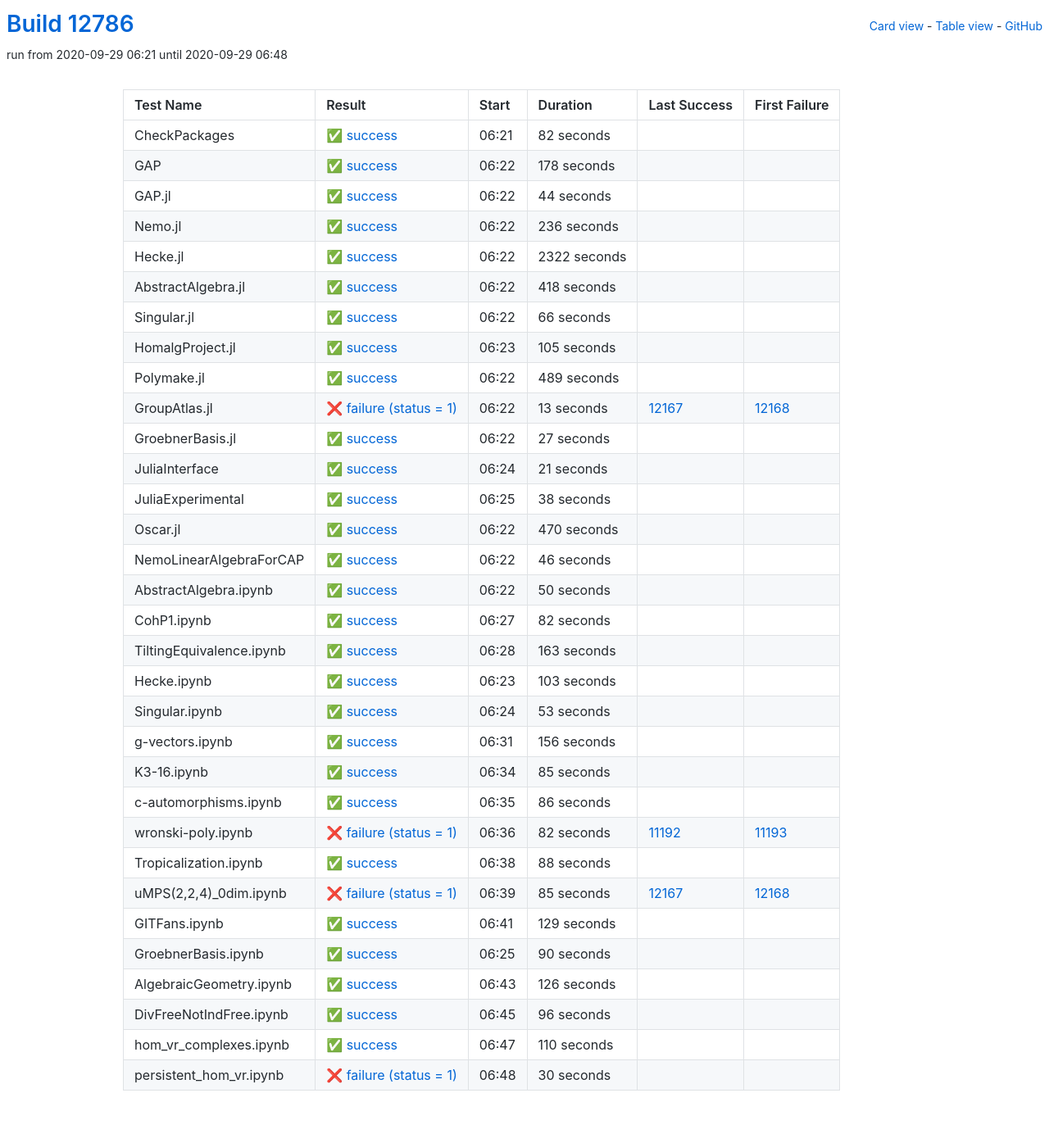
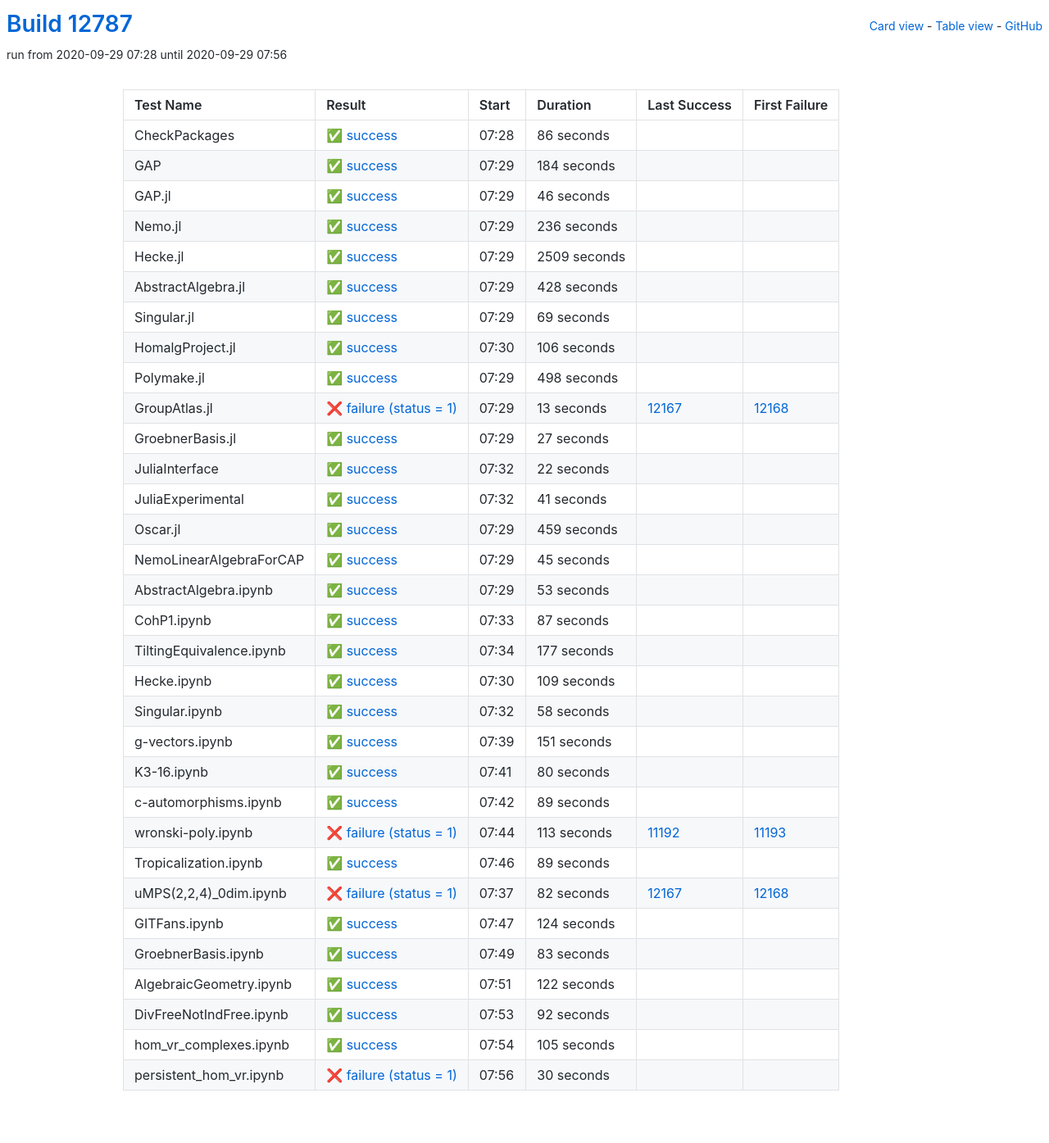
Before and after one commit to oscar-system/oscar-ci-status, a Jekyll site: the page built from table.html, in a window 1280 px wide. Shown: the whole page at 82% size. Built offline with Jekyll 4.4.1, drawn with Linux system fonts in a browser that asks for light colours.

Commit message:
Build #12787

```diff
--- a/_data/ci.yml
+++ b/_data/ci.yml
@@ -1,6 +1,6 @@
 ---
-build: 12786
-build_url: https://oscarci.mathematik.uni-kl.de/job/oscar/12786/
+build: 12787
+build_url: https://oscarci.mathematik.uni-kl.de/job/oscar/12787/
 job: oscar
 organization: oscar-system
 repo: oscar-ci-status
@@ -8,44 +8,44 @@
 tests:
 - name: CheckPackages
   id: checkpackages
-  log: https://oscarci.mathematik.uni-kl.de/job/oscar/12786/artifact/logs/build-12786/CheckPackages.log
-  start: 2020-09-29 06:21
+  log: https://oscarci.mathematik.uni-kl.de/job/oscar/12787/artifact/logs/build-12787/CheckPackages.log
+  start: 2020-09-29 07:28
   success: true
   exitcode: 0
   status: success
-  duration: 82
+  duration: 86
   last_success: false
   last_success_url:
   first_failure: false
   first_failure_url:
 - name: GAP
   id: gap
-  log: https://oscarci.mathematik.uni-kl.de/job/oscar/12786/artifact/logs/build-12786/GAP.log
-  start: 2020-09-29 06:22
+  log: https://oscarci.mathematik.uni-kl.de/job/oscar/12787/artifact/logs/build-12787/GAP.log
+  start: 2020-09-29 07:29
   success: true
   exitcode: 0
   status: success
-  duration: 178
+  duration: 184
   last_success: false
   last_success_url:
   first_failure: false
   first_failure_url:
 - name: GAP.jl
   id: gap-jl
-  log: https://oscarci.mathematik.uni-kl.de/job/oscar/12786/artifact/logs/build-12786/GAP.jl.log
-  start: 2020-09-29 06:22
+  log: https://oscarci.mathematik.uni-kl.de/job/oscar/12787/artifact/logs/build-12787/GAP.jl.log
+  start: 2020-09-29 07:29
   success: true
   exitcode: 0
   status: success
-  duration: 44
+  duration: 46
   last_success: false
   last_success_url:
   first_failure: false
   first_failure_url:
 - name: Nemo.jl
   id: nemo-jl
-  log: https://oscarci.mathematik.uni-kl.de/job/oscar/12786/artifact/logs/build-12786/Nemo.jl.log
-  start: 2020-09-29 06:22
+  log: https://oscarci.mathematik.uni-kl.de/job/oscar/12787/artifact/logs/build-12787/Nemo.jl.log
+  start: 2020-09-29 07:29
   success: true
   exitcode: 0
   status: success
@@ -56,68 +56,68 @@
   first_failure_url:
 - name: Hecke.jl
   id: hecke-jl
-  log: https://oscarci.mathematik.uni-kl.de/job/oscar/12786/artifact/logs/build-12786/Hecke.jl.log
-  start: 2020-09-29 06:22
+  log: https://oscarci.mathematik.uni-kl.de/job/oscar/12787/artifact/logs/build-12787/Hecke.jl.log
+  start: 2020-09-29 07:29
   success: true
   exitcode: 0
   status: success
-  duration: 2322
+  duration: 2509
   last_success: false
   last_success_url:
   first_failure: false
   first_failure_url:
 - name: AbstractAlgebra.jl
   id: abstractalgebra-jl
-  log: https://oscarci.mathematik.uni-kl.de/job/oscar/12786/artifact/logs/build-12786/AbstractAlgebra.jl.log
-  start: 2020-09-29 06:22
+  log: https://oscarci.mathematik.uni-kl.de/job/oscar/12787/artifact/logs/build-12787/AbstractAlgebra.jl.log
+  start: 2020-09-29 07:29
   success: true
   exitcode: 0
   status: success
-  duration: 418
+  duration: 428
   last_success: false
   last_success_url:
   first_failure: false
   first_failure_url:
 - name: Singular.jl
   id: singular-jl
-  log: https://oscarci.mathematik.uni-kl.de/job/oscar/12786/artifact/logs/build-12786/Singular.jl.log
-  start: 2020-09-29 06:22
+  log: https://oscarci.mathematik.uni-kl.de/job/oscar/12787/artifact/logs/build-12787/Singular.jl.log
+  start: 2020-09-29 07:29
   success: true
   exitcode: 0
   status: success
-  duration: 66
+  duration: 69
   last_success: false
   last_success_url:
   first_failure: false
   first_failure_url:
 - name: HomalgProject.jl
   id: homalgproject-jl
-  log: https://oscarci.mathematik.uni-kl.de/job/oscar/12786/artifact/logs/build-12786/HomalgProject.jl.log
-  start: 2020-09-29 06:23
+  log: https://oscarci.mathematik.uni-kl.de/job/oscar/12787/artifact/logs/build-12787/HomalgProject.jl.log
+  start: 2020-09-29 07:30
   success: true
   exitcode: 0
   status: success
-  duration: 105
+  duration: 106
   last_success: false
   last_success_url:
   first_failure: false
   first_failure_url:
 - name: Polymake.jl
   id: polymake-jl
-  log: https://oscarci.mathematik.uni-kl.de/job/oscar/12786/artifact/logs/build-12786/Polymake.jl.log
-  start: 2020-09-29 06:22
+  log: https://oscarci.mathematik.uni-kl.de/job/oscar/12787/artifact/logs/build-12787/Polymake.jl.log
+  start: 2020-09-29 07:29
   success: true
   exitcode: 0
   status: success
-  duration: 489
+  duration: 498
   last_success: false
   last_success_url:
   first_failure: false
   first_failure_url:
 - name: GroupAtlas.jl
   id: groupatlas-jl
-  log: https://oscarci.mathematik.uni-kl.de/job/oscar/12786/artifact/logs/build-12786/GroupAtlas.jl.log
-  start: 2020-09-29 06:22
+  log: https://oscarci.mathematik.uni-kl.de/job/oscar/12787/artifact/logs/build-12787/GroupAtlas.jl.log
+  start: 2020-09-29 07:29
   success: false
   exitcode: 1
   status: failure
@@ -128,8 +128,8 @@
   first_failure_url: https://oscarci.mathematik.uni-kl.de/job/oscar/12168/
 - name: GroebnerBasis.jl
   id: groebnerbasis-jl
-  log: https://oscarci.mathematik.uni-kl.de/job/oscar/12786/artifact/logs/build-12786/GroebnerBasis.jl.log
-  start: 2020-09-29 06:22
+  log: https://oscarci.mathematik.uni-kl.de/job/oscar/12787/artifact/logs/build-12787/GroebnerBasis.jl.log
+  start: 2020-09-29 07:29
   success: true
   exitcode: 0
   status: success
@@ -140,104 +140,56 @@
   first_failure_url:
 - name: JuliaInterface
   id: juliainterface
-  log: https://oscarci.mathematik.uni-kl.de/job/oscar/12786/artifact/logs/build-12786/JuliaInterface.log
-  start: 2020-09-29 06:24
+  log: https://oscarci.mathematik.uni-kl.de/job/oscar/12787/artifact/logs/build-12787/JuliaInterface.log
+  start: 2020-09-29 07:32
   success: true
   exitcode: 0
   status: success
-  duration: 21
+  duration: 22
   last_success: false
   last_success_url:
   first_failure: false
   first_failure_url:
 - name: JuliaExperimental
   id: juliaexperimental
-  log: https://oscarci.mathematik.uni-kl.de/job/oscar/12786/artifact/logs/build-12786/JuliaExperimental.log
-  start: 2020-09-29 06:25
+  log: https://oscarci.mathematik.uni-kl.de/job/oscar/12787/artifact/logs/build-12787/JuliaExperimental.log
+  start: 2020-09-29 07:32
   success: true
   exitcode: 0
   status: success
-  duration: 38
+  duration: 41
   last_success: false
   last_success_url:
   first_failure: false
   first_failure_url:
 - name: Oscar.jl
   id: oscar-jl
-  log: https://oscarci.mathematik.uni-kl.de/job/oscar/12786/artifact/logs/build-12786/Oscar.jl.log
-  start: 2020-09-29 06:22
+  log: https://oscarci.mathematik.uni-kl.de/job/oscar/12787/artifact/logs/build-12787/Oscar.jl.log
+  start: 2020-09-29 07:29
   success: true
   exitcode: 0
   status: success
-  duration: 470
+  duration: 459
   last_success: false
   last_success_url:
   first_failure: false
   first_failure_url:
 - name: NemoLinearAlgebraForCAP
   id: nemolinearalgebraforcap
-  log: https://oscarci.mathematik.uni-kl.de/job/oscar/12786/artifact/logs/build-12786/NemoLinearAlgebraForCAP.log
-  start: 2020-09-29 06:22
+  log: https://oscarci.mathematik.uni-kl.de/job/oscar/12787/artifact/logs/build-12787/NemoLinearAlgebraForCAP.log
+  start: 2020-09-29 07:29
   success: true
   exitcode: 0
   status: success
-  duration: 46
+  duration: 45
   last_success: false
   last_success_url:
   first_failure: false
   first_failure_url:
 - name: AbstractAlgebra.ipynb
   id: abstractalgebra-ipynb
-  log: https://oscarci.mathematik.uni-kl.de/job/oscar/12786/artifact/logs/build-12786/AbstractAlgebra.ipynb.log
-  start: 2020-09-29 06:22
-  success: true
-  exitcode: 0
-  status: success
-  duration: 50
-  last_success: false
-  last_success_url:
-  first_failure: false
-  first_failure_url:
-- name: CohP1.ipynb
-  id: cohp1-ipynb
-  log: https://oscarci.mathematik.uni-kl.de/job/oscar/12786/artifact/logs/build-12786/CohP1.ipynb.log
-  start: 2020-09-29 06:27
-  success: true
-  exitcode: 0
-  status: success
-  duration: 82
-  last_success: false
-  last_success_url:
-  first_failure: false
-  first_failure_url:
-- name: TiltingEquivalence.ipynb
-  id: tiltingequivalence-ipynb
-  log: https://oscarci.mathematik.uni-kl.de/job/oscar/12786/artifact/logs/build-12786/TiltingEquivalence.ipynb.log
-  start: 2020-09-29 06:28
-  success: true
-  exitcode: 0
-  status: success
-  duration: 163
-  last_success: false
-  last_success_url:
-  first_failure: false
-  first_failure_url:
-- name: Hecke.ipynb
-  id: hecke-ipynb
-  log: https://oscarci.mathematik.uni-kl.de/job/oscar/12786/artifact/logs/build-12786/Hecke.ipynb.log
-  start: 2020-09-29 06:23
-  success: true
-  exitcode: 0
-  status: success
-  duration: 103
-  last_success: false
-  last_success_url:
-  first_failure: false
-  first_failure_url:
-- name: Singular.ipynb
-  id: singular-ipynb
-  log: https://oscarci.mathematik.uni-kl.de/job/oscar/12786/artifact/logs/build-12786/Singular.ipynb.log
-  start: 2020-09-29 06:24
+  log: https://oscarci.mathematik.uni-kl.de/job/oscar/12787/artifact/logs/build-12787/AbstractAlgebra.ipynb.log
+  start: 2020-09-29 07:29
   success: true
   exitcode: 0
   status: success
@@ -246,142 +198,190 @@
   last_success_url:
   first_failure: false
   first_failure_url:
-- name: g-vectors.ipynb
-  id: g-vectors-ipynb
-  log: https://oscarci.mathematik.uni-kl.de/job/oscar/12786/artifact/logs/build-12786/g-vectors.ipynb.log
-  start: 2020-09-29 06:31
+- name: CohP1.ipynb
+  id: cohp1-ipynb
+  log: https://oscarci.mathematik.uni-kl.de/job/oscar/12787/artifact/logs/build-12787/CohP1.ipynb.log
+  start: 2020-09-29 07:33
   success: true
   exitcode: 0
   status: success
-  duration: 156
+  duration: 87
+  last_success: false
+  last_success_url:
+  first_failure: false
+  first_failure_url:
+- name: TiltingEquivalence.ipynb
+  id: tiltingequivalence-ipynb
+  log: https://oscarci.mathematik.uni-kl.de/job/oscar/12787/artifact/logs/build-12787/TiltingEquivalence.ipynb.log
+  start: 2020-09-29 07:34
+  success: true
+  exitcode: 0
+  status: success
+  duration: 177
+  last_success: false
+  last_success_url:
+  first_failure: false
+  first_failure_url:
+- name: Hecke.ipynb
+  id: hecke-ipynb
+  log: https://oscarci.mathematik.uni-kl.de/job/oscar/12787/artifact/logs/build-12787/Hecke.ipynb.log
+  start: 2020-09-29 07:30
+  success: true
+  exitcode: 0
+  status: success
+  duration: 109
+  last_success: false
+  last_success_url:
+  first_failure: false
+  first_failure_url:
+- name: Singular.ipynb
+  id: singular-ipynb
+  log: https://oscarci.mathematik.uni-kl.de/job/oscar/12787/artifact/logs/build-12787/Singular.ipynb.log
+  start: 2020-09-29 07:32
+  success: true
+  exitcode: 0
+  status: success
+  duration: 58
+  last_success: false
+  last_success_url:
+  first_failure: false
+  first_failure_url:
+- name: g-vectors.ipynb
+  id: g-vectors-ipynb
+  log: https://oscarci.mathematik.uni-kl.de/job/oscar/12787/artifact/logs/build-12787/g-vectors.ipynb.log
+  start: 2020-09-29 07:39
+  success: true
+  exitcode: 0
+  status: success
+  duration: 151
   last_success: false
   last_success_url:
   first_failure: false
   first_failure_url:
 - name: K3-16.ipynb
   id: k3-16-ipynb
-  log: https://oscarci.mathematik.uni-kl.de/job/oscar/12786/artifact/logs/build-12786/K3-16.ipynb.log
-  start: 2020-09-29 06:34
+  log: https://oscarci.mathematik.uni-kl.de/job/oscar/12787/artifact/logs/build-12787/K3-16.ipynb.log
+  start: 2020-09-29 07:41
   success: true
   exitcode: 0
   status: success
-  duration: 85
+  duration: 80
   last_success: false
   last_success_url:
   first_failure: false
   first_failure_url:
 - name: c-automorphisms.ipynb
   id: c-automorphisms-ipynb
-  log: https://oscarci.mathematik.uni-kl.de/job/oscar/12786/artifact/logs/build-12786/c-automorphisms.ipynb.log
-  start: 2020-09-29 06:35
+  log: https://oscarci.mathematik.uni-kl.de/job/oscar/12787/artifact/logs/build-12787/c-automorphisms.ipynb.log
+  start: 2020-09-29 07:42
   success: true
   exitcode: 0
   status: success
-  duration: 86
+  duration: 89
   last_success: false
   last_success_url:
   first_failure: false
   first_failure_url:
 - name: wronski-poly.ipynb
   id: wronski-poly-ipynb
-  log: https://oscarci.mathematik.uni-kl.de/job/oscar/12786/artifact/logs/build-12786/wronski-poly.ipynb.log
-  start: 2020-09-29 06:36
+  log: https://oscarci.mathematik.uni-kl.de/job/oscar/12787/artifact/logs/build-12787/wronski-poly.ipynb.log
+  start: 2020-09-29 07:44
   success: false
   exitcode: 1
   status: failure
-  duration: 82
+  duration: 113
   last_success: 11192
   last_success_url: https://oscarci.mathematik.uni-kl.de/job/oscar/11192/
   first_failure: 11193
   first_failure_url: https://oscarci.mathematik.uni-kl.de/job/oscar/11193/
 - name: Tropicalization.ipynb
   id: tropicalization-ipynb
-  log: https://oscarci.mathematik.uni-kl.de/job/oscar/12786/artifact/logs/build-12786/Tropicalization.ipynb.log
-  start: 2020-09-29 06:38
+  log: https://oscarci.mathematik.uni-kl.de/job/oscar/12787/artifact/logs/build-12787/Tropicalization.ipynb.log
+  start: 2020-09-29 07:46
   success: true
   exitcode: 0
   status: success
-  duration: 88
+  duration: 89
   last_success: false
   last_success_url:
   first_failure: false
   first_failure_url:
 - name: uMPS(2,2,4)_0dim.ipynb
   id: umps-2-2-4-0dim-ipynb
-  log: https://oscarci.mathematik.uni-kl.de/job/oscar/12786/artifact/logs/build-12786/uMPS-2-2-4-_0dim.ipynb.log
-  start: 2020-09-29 06:39
+  log: https://oscarci.mathematik.uni-kl.de/job/oscar/12787/artifact/logs/build-12787/uMPS-2-2-4-_0dim.ipynb.log
+  start: 2020-09-29 07:37
   success: false
   exitcode: 1
   status: failure
-  duration: 85
+  duration: 82
   last_success: 12167
   last_success_url: https://oscarci.mathematik.uni-kl.de/job/oscar/12167/
   first_failure: 12168
   first_failure_url: https://oscarci.mathematik.uni-kl.de/job/oscar/12168/
 - name: GITFans.ipynb
   id: gitfans-ipynb
-  log: https://oscarci.mathematik.uni-kl.de/job/oscar/12786/artifact/logs/build-12786/GITFans.ipynb.log
-  start: 2020-09-29 06:41
+  log: https://oscarci.mathematik.uni-kl.de/job/oscar/12787/artifact/logs/build-12787/GITFans.ipynb.log
+  start: 2020-09-29 07:47
   success: true
   exitcode: 0
   status: success
-  duration: 129
+  duration: 124
   last_success: false
   last_success_url:
   first_failure: false
   first_failure_url:
 - name: GroebnerBasis.ipynb
   id: groebnerbasis-ipynb
-  log: https://oscarci.mathematik.uni-kl.de/job/oscar/12786/artifact/logs/build-12786/GroebnerBasis.ipynb.log
-  start: 2020-09-29 06:25
+  log: https://oscarci.mathematik.uni-kl.de/job/oscar/12787/artifact/logs/build-12787/GroebnerBasis.ipynb.log
+  start: 2020-09-29 07:49
   success: true
   exitcode: 0
   status: success
-  duration: 90
+  duration: 83
   last_success: false
   last_success_url:
   first_failure: false
   first_failure_url:
 - name: AlgebraicGeometry.ipynb
   id: algebraicgeometry-ipynb
-  log: https://oscarci.mathematik.uni-kl.de/job/oscar/12786/artifact/logs/build-12786/AlgebraicGeometry.ipynb.log
-  start: 2020-09-29 06:43
+  log: https://oscarci.mathematik.uni-kl.de/job/oscar/12787/artifact/logs/build-12787/AlgebraicGeometry.ipynb.log
+  start: 2020-09-29 07:51
   success: true
   exitcode: 0
   status: success
-  duration: 126
+  duration: 122
   last_success: false
   last_success_url:
   first_failure: false
   first_failure_url:
 - name: DivFreeNotIndFree.ipynb
   id: divfreenotindfree-ipynb
-  log: https://oscarci.mathematik.uni-kl.de/job/oscar/12786/artifact/logs/build-12786/DivFreeNotIndFree.ipynb.log
-  start: 2020-09-29 06:45
+  log: https://oscarci.mathematik.uni-kl.de/job/oscar/12787/artifact/logs/build-12787/DivFreeNotIndFree.ipynb.log
+  start: 2020-09-29 07:53
   success: true
   exitcode: 0
   status: success
-  duration: 96
+  duration: 92
   last_success: false
   last_success_url:
   first_failure: false
   first_failure_url:
 - name: hom_vr_complexes.ipynb
   id: hom-vr-complexes-ipynb
-  log: https://oscarci.mathematik.uni-kl.de/job/oscar/12786/artifact/logs/build-12786/hom_vr_complexes.ipynb.log
-  start: 2020-09-29 06:47
+  log: https://oscarci.mathematik.uni-kl.de/job/oscar/12787/artifact/logs/build-12787/hom_vr_complexes.ipynb.log
+  start: 2020-09-29 07:54
   success: true
   exitcode: 0
   status: success
-  duration: 110
+  duration: 105
   last_success: false
   last_success_url:
   first_failure: false
   first_failure_url:
 - name: persistent_hom_vr.ipynb
   id: persistent-hom-vr-ipynb
-  log: https://oscarci.mathematik.uni-kl.de/job/oscar/12786/artifact/logs/build-12786/persistent_hom_vr.ipynb.log
-  start: 2020-09-29 06:48
+  log: https://oscarci.mathematik.uni-kl.de/job/oscar/12787/artifact/logs/build-12787/persistent_hom_vr.ipynb.log
+  start: 2020-09-29 07:56
   success: false
   exitcode: 1
   status: failure
```
Also changed, not shown: README.md.
